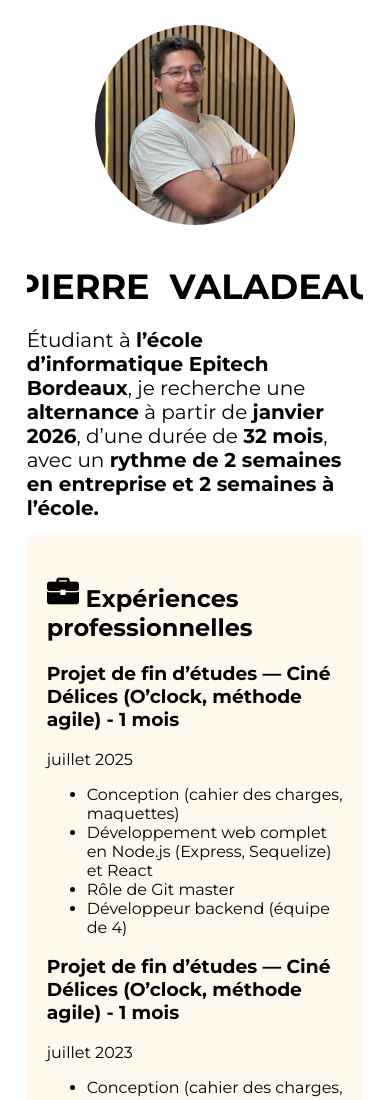
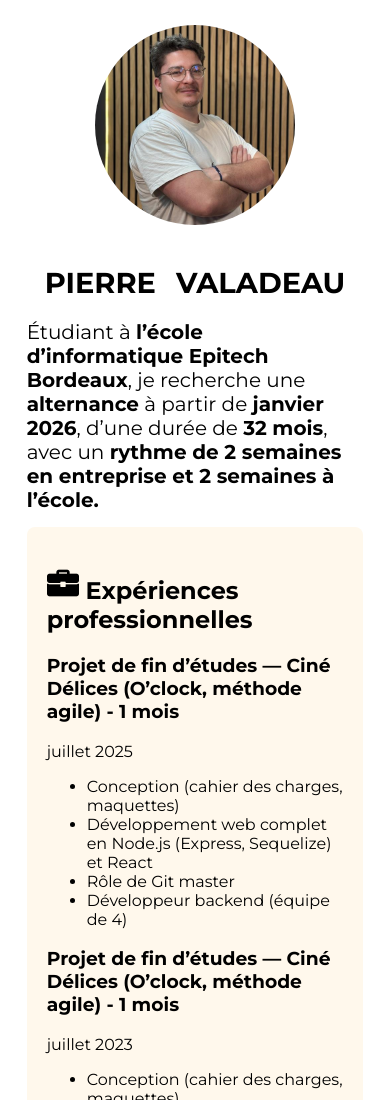
Before and after one commit to PierreValadeau/CV-VALADEAU-PIERRE, a plain HTML site: page index.html in a window 390 px wide. Shown: the top 1100 px of the page. Drawn offline with Linux system fonts and the light colour scheme.

Commit message:
fix font size

```diff
--- a/style.css
+++ b/style.css
@@ -199,7 +199,7 @@ footer .contact-actions a:hover img {
     margin: 0;
   }
    .split-text-container{
-    font-size: 35px;
+    font-size: 1.8rem;
   }
 
   .hero {
```
